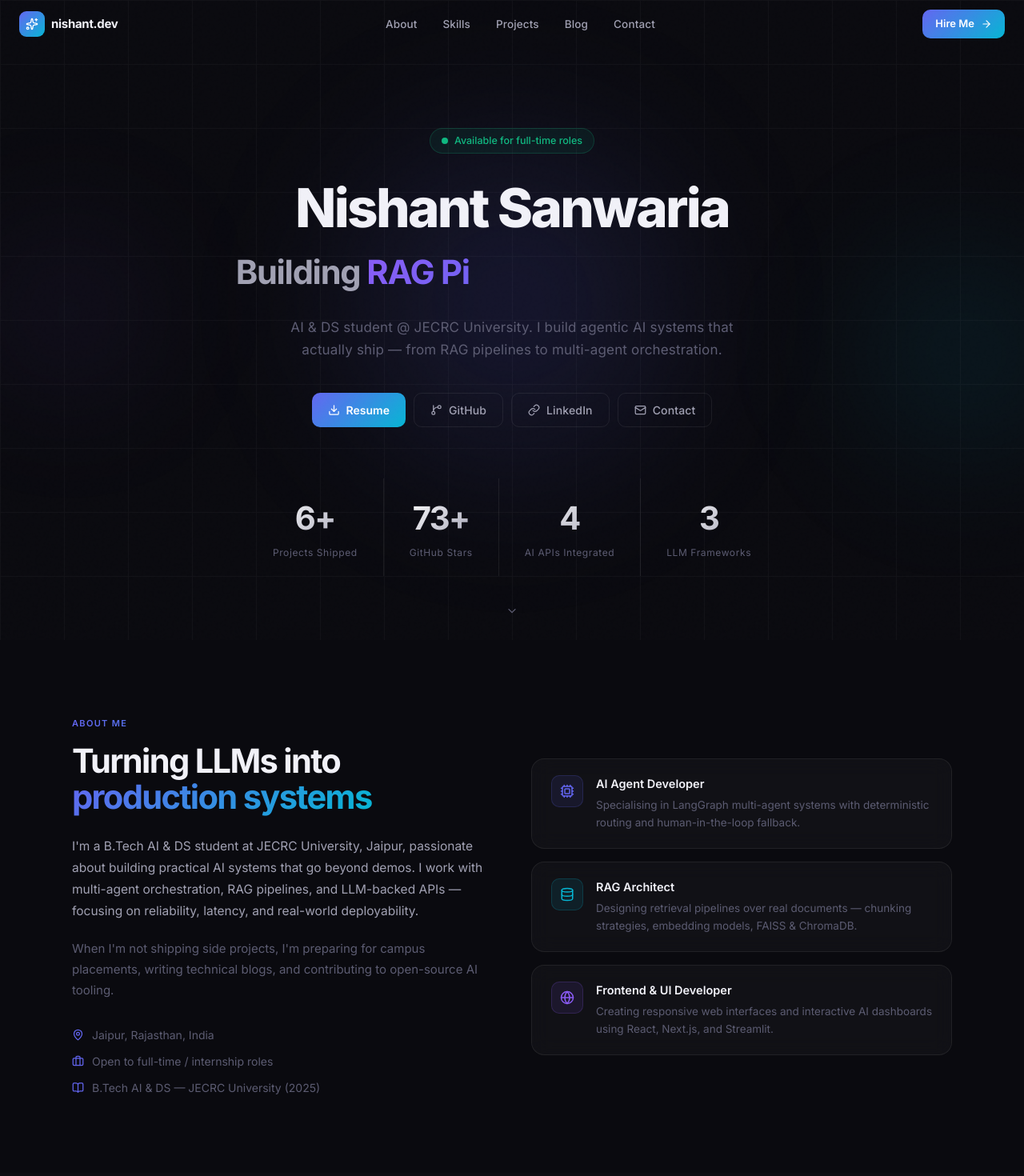
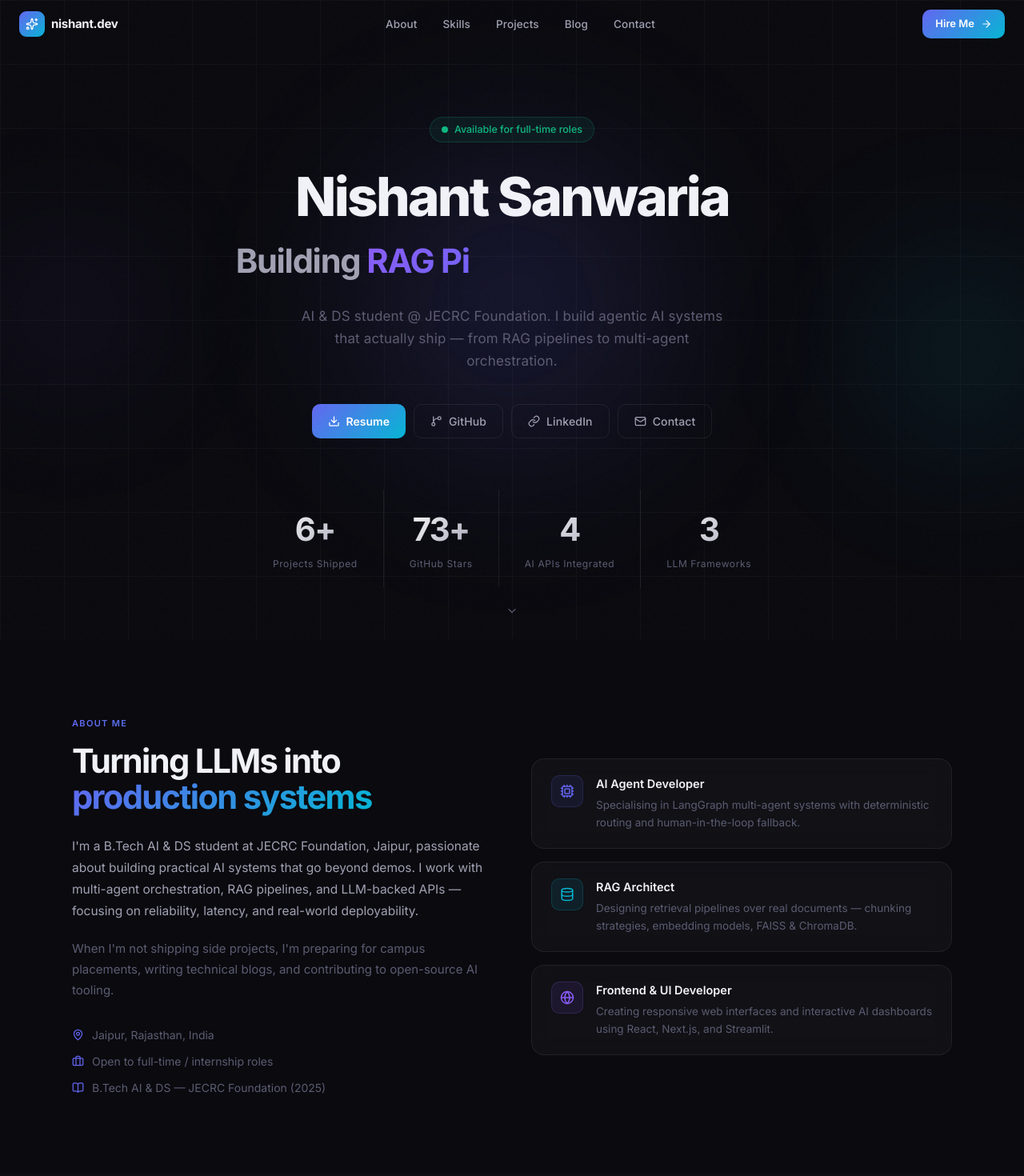
Before and after one commit to nishant264/portfolio, a Next.js app: page / in a window 1280 px wide. Shown: the top 1470 px of the page at 80% size. Built offline with nearby package versions, Linux system fonts and the light colour scheme.

Commit message:
Update college name to JECRC Foundation

```diff
--- a/app/page.tsx
+++ b/app/page.tsx
@@ -455,7 +455,7 @@ function HeroSection() {
             letterSpacing: "0.01em",
           }}
         >
-          AI & DS student @ JECRC University. I build agentic AI systems that actually ship — from RAG
+          AI & DS student @ JECRC Foundation. I build agentic AI systems that actually ship — from RAG
           pipelines to multi-agent orchestration.
         </motion.p>
 
@@ -579,7 +579,7 @@ function AboutSection() {
               variants={fadeUp}
               style={{ color: "var(--text-secondary)", lineHeight: 1.75, fontSize: 15.5, marginBottom: 20 }}
             >
-              I'm a B.Tech AI & DS student at JECRC University, Jaipur, passionate about building practical
+              I'm a B.Tech AI & DS student at JECRC Foundation, Jaipur, passionate about building practical
               AI systems that go beyond demos. I work with multi-agent orchestration, RAG pipelines, and
               LLM-backed APIs — focusing on reliability, latency, and real-world deployability.
             </motion.p>
@@ -594,7 +594,7 @@ function AboutSection() {
               {[
                 { icon: MapPin, text: "Jaipur, Rajasthan, India" },
                 { icon: Briefcase, text: "Open to full-time / internship roles" },
-                { icon: BookOpen, text: "B.Tech AI & DS — JECRC University (2025)" },
+                { icon: BookOpen, text: "B.Tech AI & DS — JECRC Foundation (2025)" },
               ].map(({ icon: Icon, text }) => (
                 <div key={text} style={{ display: "flex", alignItems: "center", gap: 10, color: "var(--text-muted)", fontSize: 14 }}>
                   <Icon size={15} color="#6366F1" />
```
